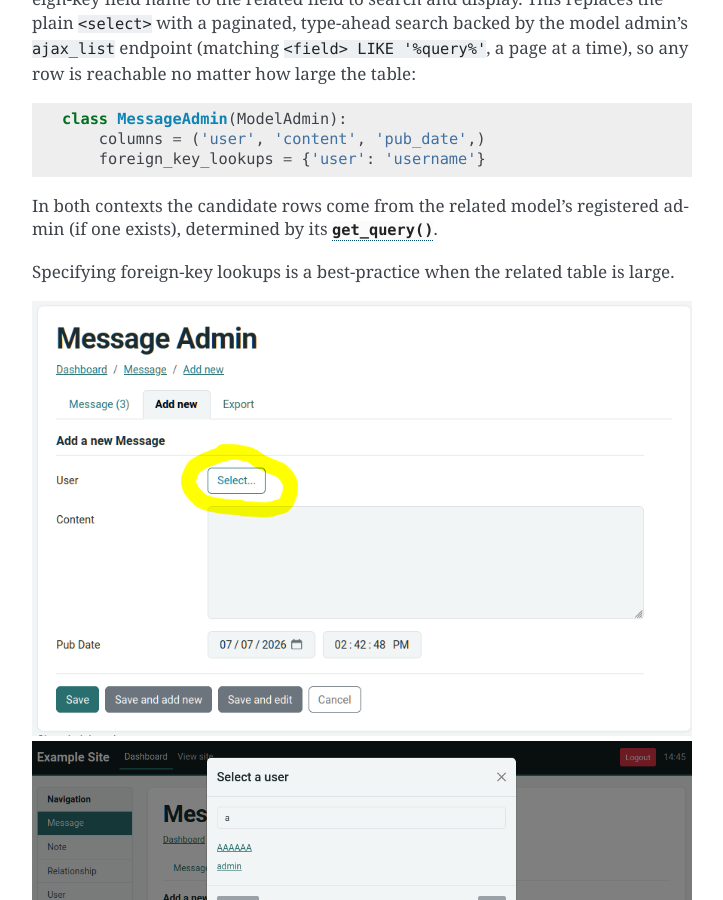
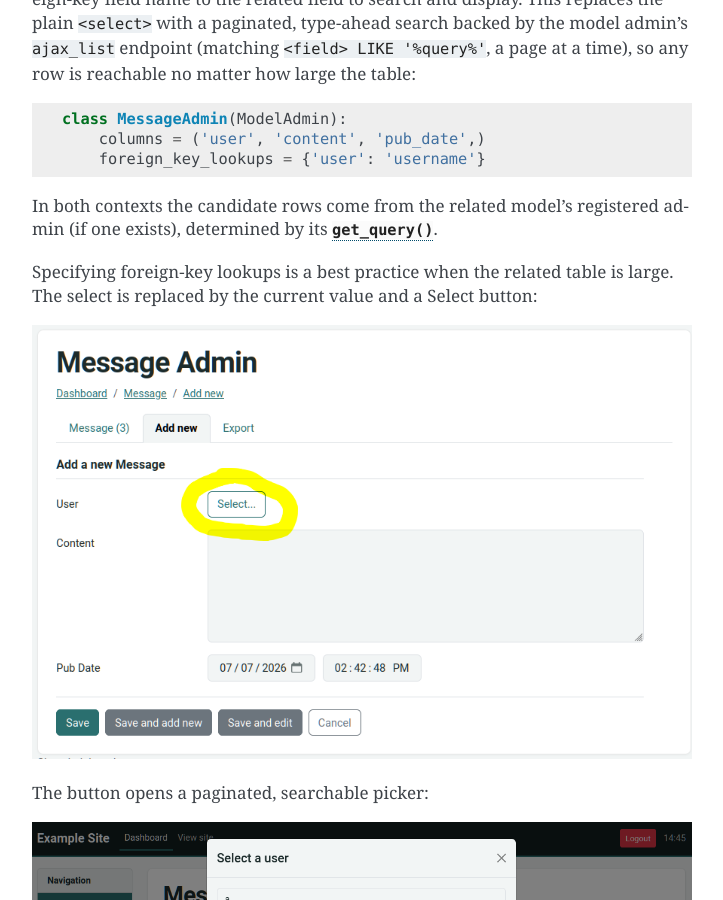
Before and after one commit to coleifer/flask-peewee, a Sphinx documentation site: the page built from docs/admin.rst, in a window 1280 px wide and 900 px high, scrolled down 8621 px. Shown: the whole window, without its empty margins (388-1111 px from the left). Built offline with Sphinx 7.4.7, drawn with Linux system fonts in a browser that asks for light colours.

Commit message:
Small cleanups in doc.

```diff
--- a/docs/admin.rst
+++ b/docs/admin.rst
@@ -394,10 +394,12 @@ a page at a time), so any row is reachable no matter how large the table:
 In both contexts the candidate rows come from the related model's registered
 admin (if one exists), determined by its :py:meth:`~ModelAdmin.get_query`.
 
-Specifying foreign-key lookups is a best-practice when the related table is
-large.
+Specifying foreign-key lookups is a best practice when the related table is
+large. The select is replaced by the current value and a Select button:
 
 .. image:: fp-message-fk-btn.png
+
+The button opens a paginated, searchable picker:
 
 .. image:: fp-message-fk-modal.png
 
--- a/docs/migrations.rst
+++ b/docs/migrations.rst
@@ -36,7 +36,7 @@ Add a field to a model:
         karma = IntegerField(default=0)
 
 ``diff`` prints what changed (we added the "karma" field), and ``generate``
-writes it the migration:
+writes the migration:
 
 .. code-block:: console
 
```
Also changed, not shown: 1 other file.
